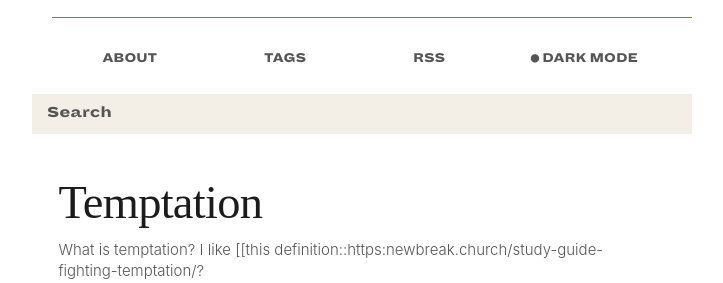
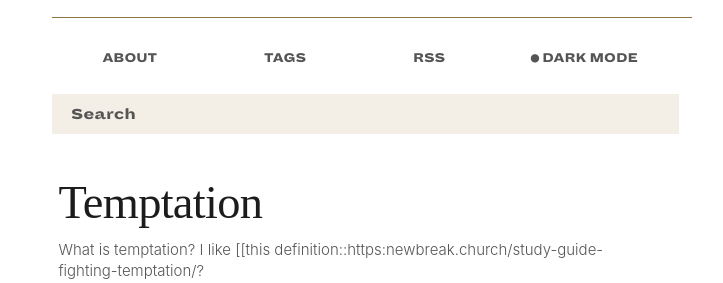
Before and after one commit to jsantiago611/digital-garden-master, a Jekyll site: the page built from index.md, in a window 1280 px wide. Shown: the part 304-587 px from the top of the page, without its empty margins (278-1001 px from the left). Built offline with Jekyll 4.4.1, drawn with Linux system fonts in a browser that asks for light colours; some web fonts are replaced.

Commit message:
searchbar fixes

```diff
--- a/assets/css/Style.css
+++ b/assets/css/Style.css
@@ -2444,18 +2444,20 @@ a.button-block {
 
 
 .searchbar input[type="text"] {
-    padding-left: 50px;
+        margin-left: 20px;
+    padding-left: 18px;
     box-sizing: border-box;
-    width: 100%;
+    width: 95%;
     height: 40px;
     border: 1px solid transparent;
-    font-family: var(--font-family-mono) !important;
+    font-family: var(--font-family-sans) !important;
     color: var(--c-text);
     font-size: var(--font-size-small);
     background-color: var(--c-card-bg-light);
-    /*margin-top: 1em;*/
-    padding: 0 1em;
-    /*margin-left: 25px;*/
+
+	@media(min-width: 1500px) {
+	      width: 90%;
+	    }
 
 }
 
```
